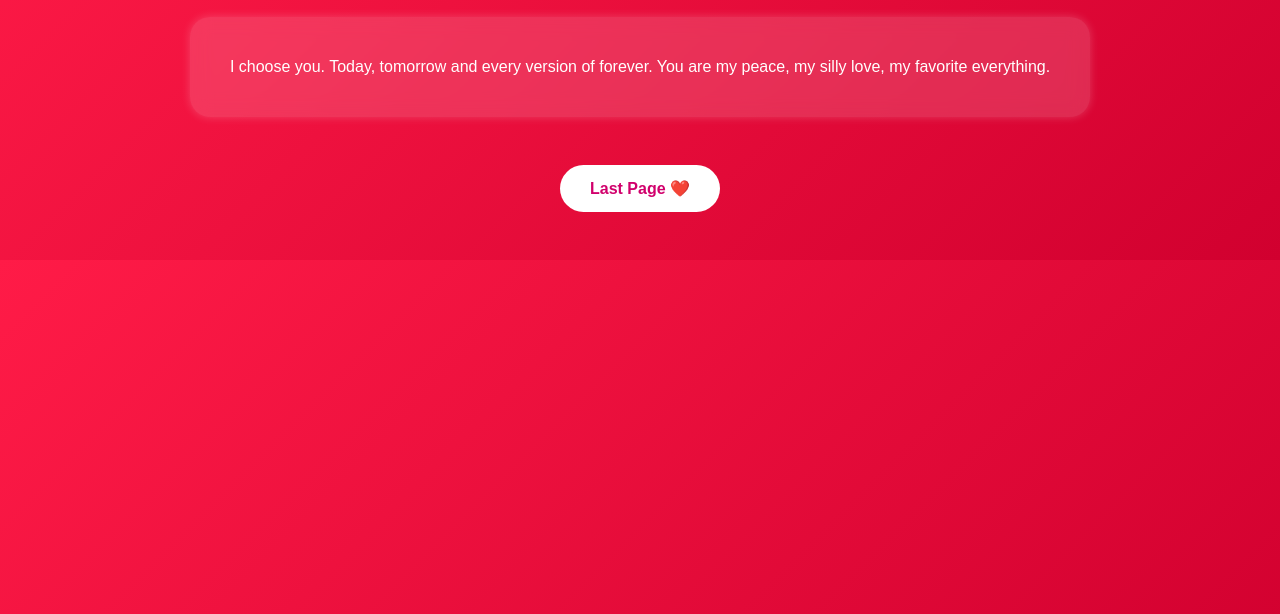
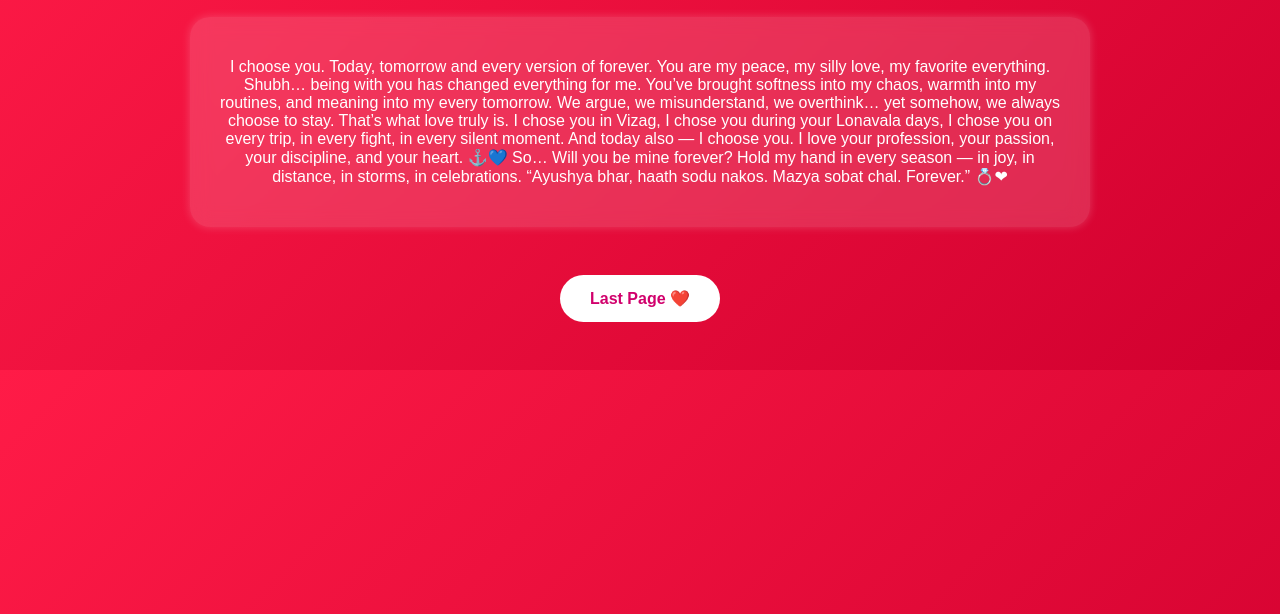
Before and after one commit to shravanick2307-cmyk/love-website, a plain HTML site: page forever.html in a window 1280 px wide. Shown: the part 186-800 px from the top of the page. Drawn offline with Linux system fonts and the light colour scheme.

Commit message:
Update forever.html

```diff
--- a/forever.html
+++ b/forever.html
@@ -2,7 +2,7 @@
 <html>
 <head>
   <meta charset="UTF-8">
-  <title>Be Mine Forever</title>
+  <title>Be Mine Forever 🫶</title>
   <link rel="stylesheet" href="assets/style.css">
 </head>
 
@@ -25,6 +25,18 @@
         I choose you.
         Today, tomorrow and every version of forever.
         You are my peace, my silly love, my favorite everything.
+
+        Shubh… being with you has changed everything for me. You’ve brought softness into my chaos, warmth into my routines, and meaning into my every tomorrow.
+We argue, we misunderstand, we overthink… yet somehow, we always choose to stay. That’s what love truly is.
+I chose you in Vizag, I chose you during your Lonavala days, I chose you on every trip, in every fight, in every silent moment.
+And today also — I choose you.
+I love your profession, your passion, your discipline, and your heart. ⚓💙
+So…
+Will you be mine forever?
+Hold my hand in every season — in joy, in distance, in storms, in celebrations.
+“Ayushya bhar, haath sodu nakos. Mazya sobat chal. Forever.” 💍❤
+
+
       </p>
     </section>
 
```
